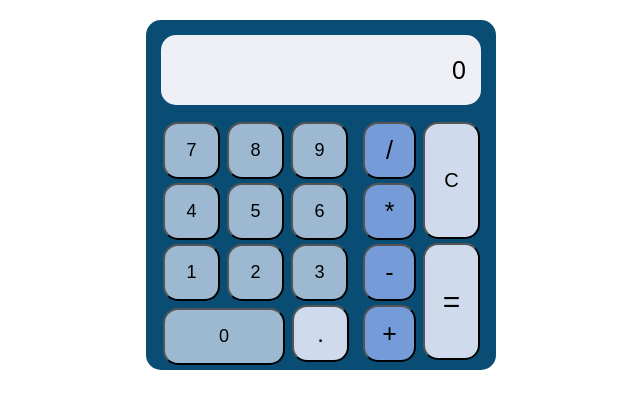
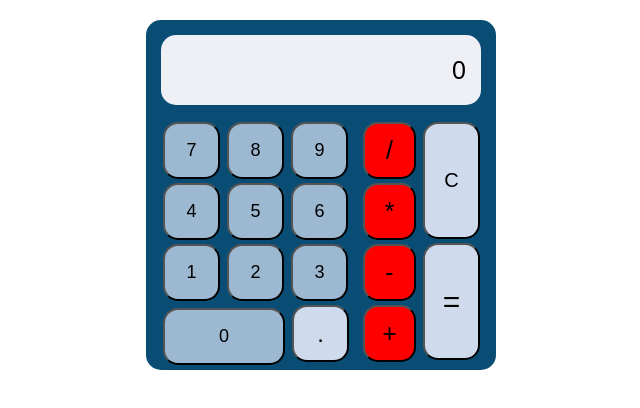
Before and after one commit to mrs-Reding/web_calculator, a plain HTML site: page index.html in a window 1280 px wide. Shown: the whole page, without its empty margins (319-959 px from the left). Drawn offline with Linux system fonts and the light colour scheme.

Commit message:
change color of button

```diff
--- a/style.css
+++ b/style.css
@@ -99,7 +99,7 @@ ul {list-style: none;
 .operatbuttn {
 	width: 53px;
     height: 57px;
-	background: #759cd8;
+	background: red;
 	border-radius: 15px;
 	margin: 2px;
 	font-size: 25px;
```
